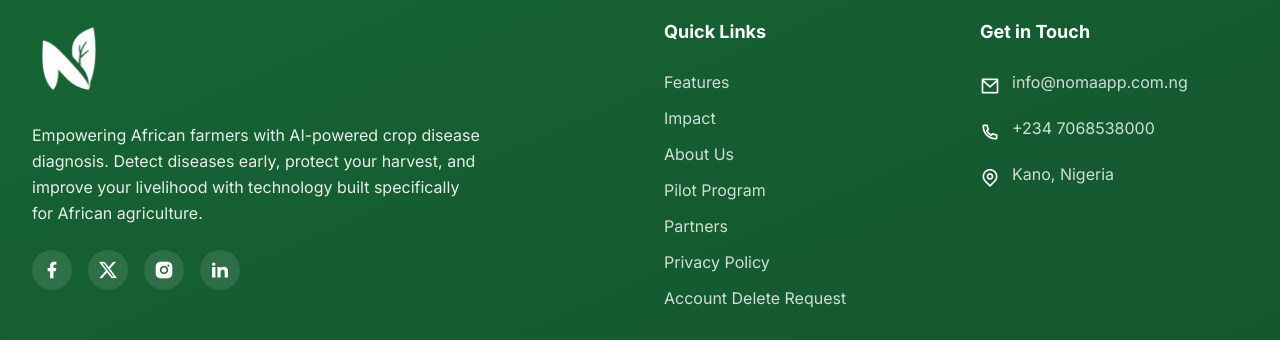
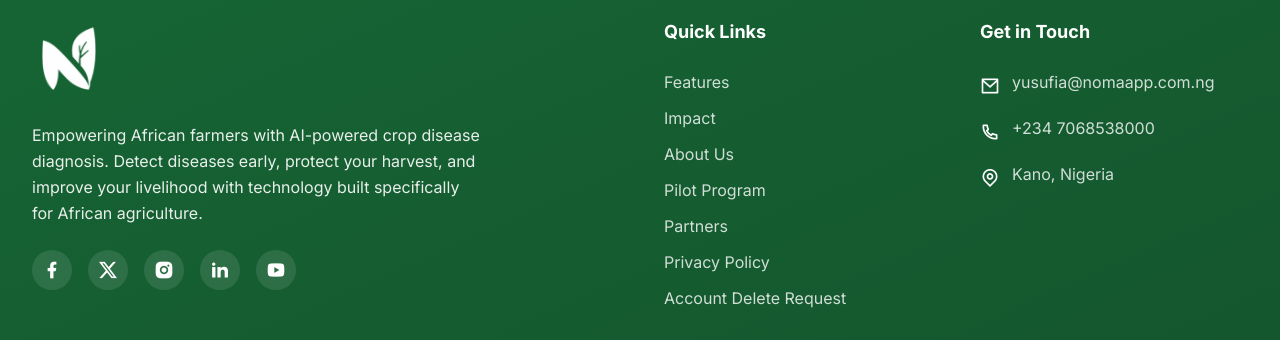
Before and after one commit to Yusufiabichi/NomaApp, a React (Vite) app: page / in a window 1280 px wide. Shown: the part 8687-9027 px from the top of the page. Built offline with nearby package versions, Linux system fonts and the light colour scheme.

Commit message:
Edit and fix the footer links

```diff
--- a/src/pages/home/components/Footer.tsx
+++ b/src/pages/home/components/Footer.tsx
@@ -19,17 +19,20 @@ export default function Footer() {
               Empowering African farmers with AI-powered crop disease diagnosis. Detect diseases early, protect your harvest, and improve your livelihood with technology built specifically for African agriculture.
             </p>
             <div className="flex items-center gap-4">
-              <a href="#" className="w-10 h-10 bg-white/10 hover:bg-white/20 rounded-full flex items-center justify-center transition-colors cursor-pointer">
+              <a href="https://www.facebook.com/share/1E4coz51oP/" target="_blank" rel="noopener noreferrer" className="w-10 h-10 bg-white/10 hover:bg-white/20 rounded-full flex items-center justify-center transition-colors cursor-pointer">
                 <i className="ri-facebook-fill text-xl"></i>
               </a>
-              <a href="#" className="w-10 h-10 bg-white/10 hover:bg-white/20 rounded-full flex items-center justify-center transition-colors cursor-pointer">
+              <a href="https://x.com/NomaAppAI" target="_blank" rel="noopener noreferrer" className="w-10 h-10 bg-white/10 hover:bg-white/20 rounded-full flex items-center justify-center transition-colors cursor-pointer">
                 <i className="ri-twitter-x-fill text-xl"></i>
               </a>
-              <a href="#" className="w-10 h-10 bg-white/10 hover:bg-white/20 rounded-full flex items-center justify-center transition-colors cursor-pointer">
+              <a href="https://www.instagram.com/noma_app_ai" target="_blank" rel="noopener noreferrer" className="w-10 h-10 bg-white/10 hover:bg-white/20 rounded-full flex items-center justify-center transition-colors cursor-pointer">
                 <i className="ri-instagram-fill text-xl"></i>
               </a>
-              <a href="#" className="w-10 h-10 bg-white/10 hover:bg-white/20 rounded-full flex items-center justify-center transition-colors cursor-pointer">
+              <a href="https://www.linkedin.com/company/nomaapp-ai/" target="_blank" rel="noopener noreferrer" className="w-10 h-10 bg-white/10 hover:bg-white/20 rounded-full flex items-center justify-center transition-colors cursor-pointer">
                 <i className="ri-linkedin-fill text-xl"></i>
+              </a>
+              <a href="https://www.youtube.com/@nomaappai" target="_blank" rel="noopener noreferrer" className="w-10 h-10 bg-white/10 hover:bg-white/20 rounded-full flex items-center justify-center transition-colors cursor-pointer">
+                <i className="ri-youtube-fill text-xl"></i>
               </a>
             </div>
           </div>
@@ -82,13 +85,13 @@ export default function Footer() {
             <ul className="space-y-4">
               <li className="flex items-start gap-3">
                 <i className="ri-mail-line text-xl mt-0.5 flex-shrink-0"></i>
-                <a href="mailto:info@nomaapp.com" className="text-base text-white/80 hover:text-white transition-colors cursor-pointer">
-                  info@nomaapp.com.ng
+                <a href="mailto:yusufia@nomaapp.com.ng" className="text-base text-white/80 hover:text-white transition-colors cursor-pointer">
+                  yusufia@nomaapp.com.ng
                 </a>
               </li>
               <li className="flex items-start gap-3">
                 <i className="ri-phone-line text-xl mt-0.5 flex-shrink-0"></i>
-                <a href="tel:+234" className="text-base text-white/80 hover:text-white transition-colors cursor-pointer">
+                <a href="tel:+2347068538000" className="text-base text-white/80 hover:text-white transition-colors cursor-pointer">
                   +234 7068538000
                 </a>
               </li>
```
